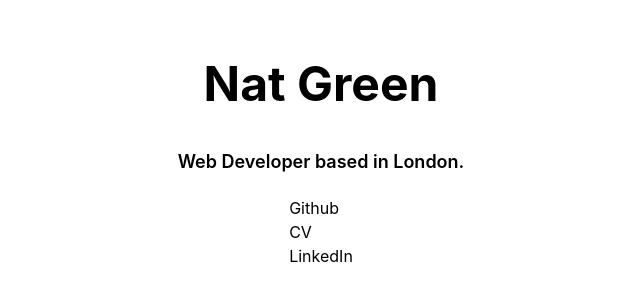
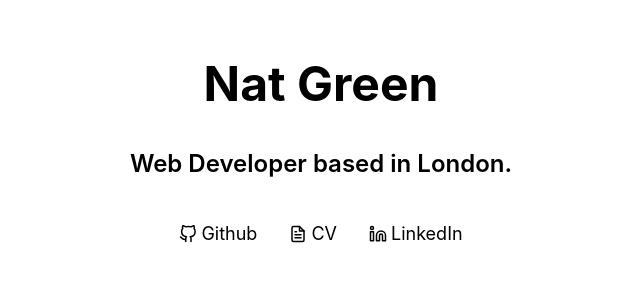
Before and after one commit to nathanielgreen/website, a Next.js app: page / in a window 1280 px wide. Shown: the part 246-546 px from the top of the page, without its empty margins (319-959 px from the left). Built offline with nearby package versions, Linux system fonts and the light colour scheme.

Commit message:
Turn on typescript, add atoms

```diff
--- /dev/null
+++ b/components/atoms/Link.tsx
@@ -0,0 +1,5 @@
+import type React from "react";
+
+export const Link = ({ children }: { children: React.ReactNode }) => (
+  <a className="hover:underline items-center flex">{children}</a>
+);
--- /dev/null
+++ b/components/atoms/ListItem.tsx
@@ -0,0 +1,5 @@
+import type React from "react";
+
+export const ListItem = ({ children }: { children: React.ReactNode }) => (
+  <li className="px-4 text-lg">{children}</li>
+);
--- a/pages/index.js
+++ b/pages/index.js
@@ -1,4 +1,7 @@
 import Head from "next/head";
+import { ListItem } from "../components/atoms/ListItem";
+import { Link } from "../components/atoms/Link";
+import { FiGithub, FiFileText, FiLinkedin } from "react-icons/fi";
 
 export default function Home() {
   return (
@@ -11,14 +14,29 @@ export default function Home() {
       <h1 className="block w-full text-center text-5xl font-bold m-5">
         Nat Green
       </h1>
-      <h2 className="block w-full text-center text-lg font-semibold m-5">
+      <h2 className="block w-full text-center text-2xl font-semibold m-5">
         Web Developer based in London.
       </h2>
 
-      <ul>
-        <li>Github</li>
-        <li>CV</li>
-        <li>LinkedIn</li>
+      <ul className="flex m-5">
+        <ListItem>
+          <Link>
+            <FiGithub className="mr-1" />
+            Github
+          </Link>
+        </ListItem>
+        <ListItem>
+          <Link>
+            <FiFileText className="mr-1" />
+            CV
+          </Link>
+        </ListItem>
+        <ListItem>
+          <Link>
+            <FiLinkedin className="mr-1" />
+            LinkedIn
+          </Link>
+        </ListItem>
       </ul>
     </div>
   );
```
Also changed, not shown: package.json (+6 -1 lines), tsconfig.json (added, +19 -0 lines), next-env.d.ts (added), 1 other file (tests, documents, lock files or other folders).
